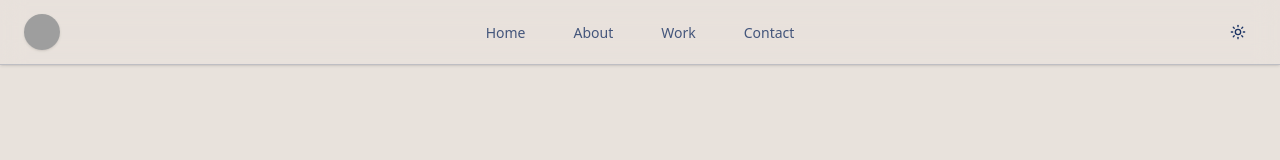
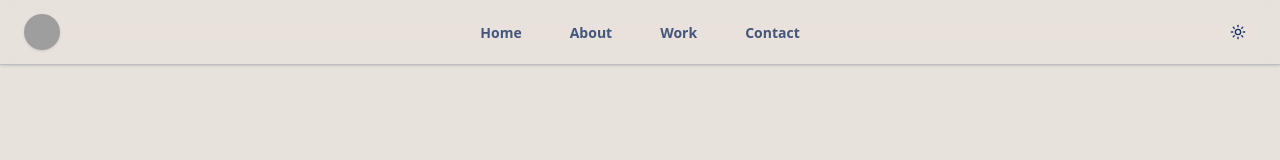
Before and after one commit to Jetrossgalinato/Exor, a Next.js app: page / in a window 1280 px wide. Shown: the top 160 px of the page. Built offline with nearby package versions, Linux system fonts and the light colour scheme; grey boxes are pictures that could not be loaded.

Commit message:
style: add more font weight to the navlinks

```diff
--- a/components/navbar.tsx
+++ b/components/navbar.tsx
@@ -1,6 +1,7 @@
 import Image from "next/image";
 import Link from "next/link";
 import { ModeToggle } from "@/components/mode-toggle";
+import { TypographyNav } from "@/components/typography";
 
 const navLinks = [
   { label: "Home", href: "/" },
@@ -32,9 +33,9 @@ export function Navbar() {
             <li key={href}>
               <Link
                 href={href}
-                className="relative text-sm text-foreground/80 transition-colors hover:text-foreground after:absolute after:bottom-0 after:left-0 after:h-px after:w-0 after:bg-foreground after:transition-all after:duration-300 hover:after:w-full"
+                className="relative text-foreground/80 transition-colors hover:text-foreground after:absolute after:bottom-0 after:left-0 after:h-px after:w-0 after:bg-foreground after:transition-all after:duration-300 hover:after:w-full"
               >
-                {label}
+                <TypographyNav>{label}</TypographyNav>
               </Link>
             </li>
           ))}
--- a/components/typography.tsx
+++ b/components/typography.tsx
@@ -74,6 +74,12 @@ export function TypographySmall({ children }: { children: React.ReactNode }) {
   return <small className="text-sm leading-none font-medium">{children}</small>;
 }
 
+export function TypographyNav({ children }: { children: React.ReactNode }) {
+  return (
+    <small className="text-sm leading-none font-semibold">{children}</small>
+  );
+}
+
 export function TypographyMuted({ children }: { children: React.ReactNode }) {
   return <p className="text-sm text-muted-foreground">{children}</p>;
 }
```
